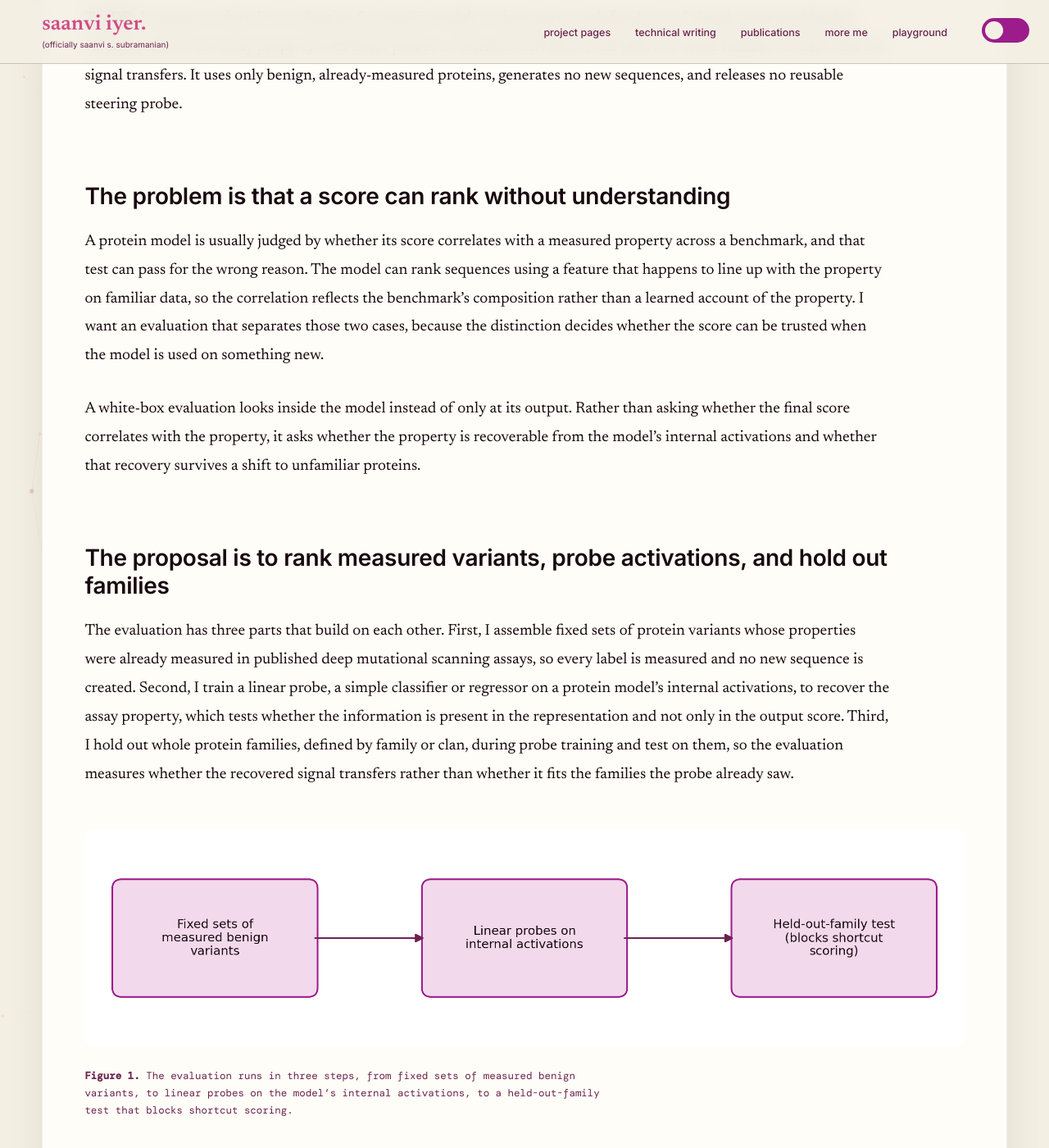
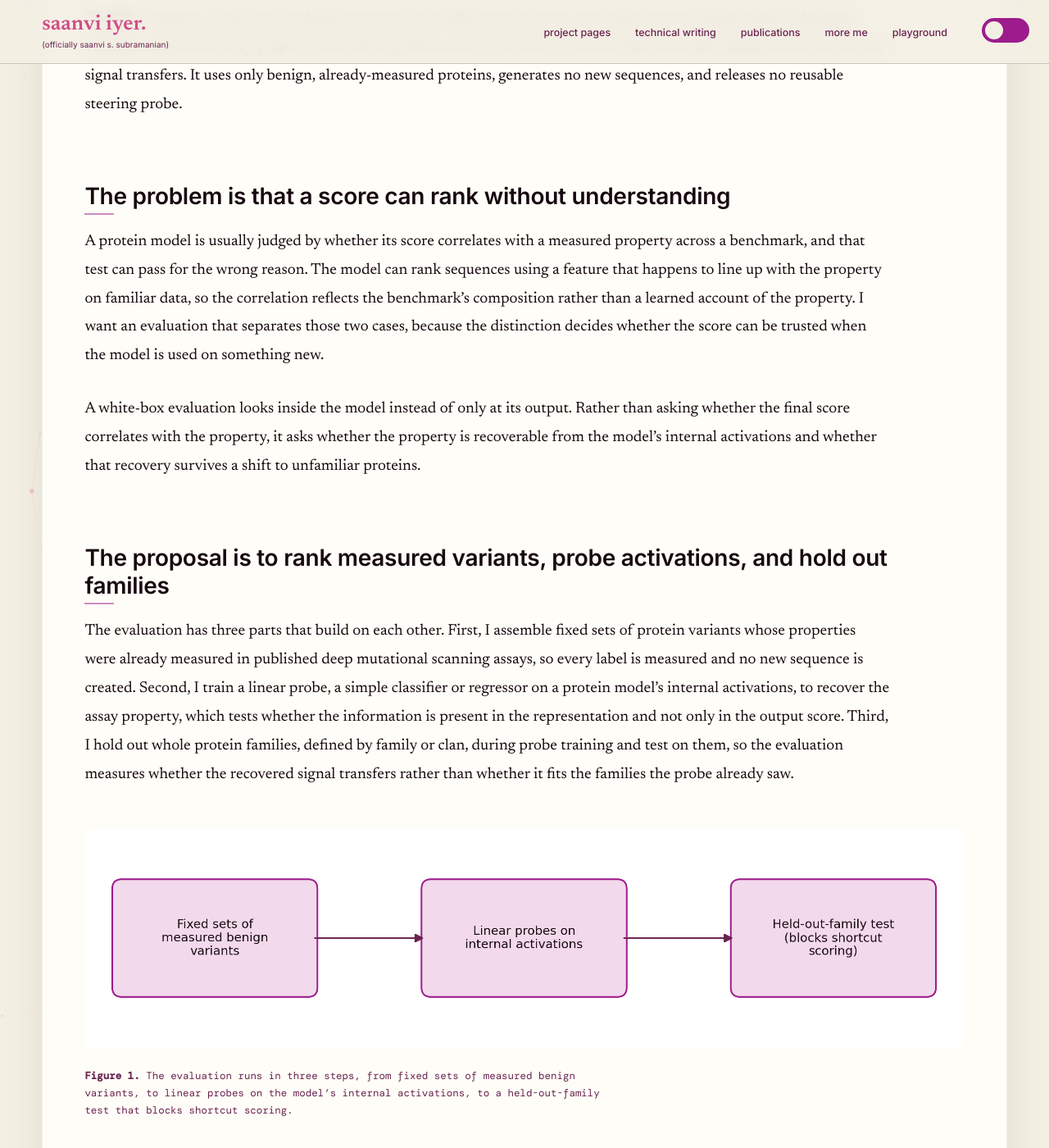
Before and after one commit to saanviiyer/saanviiyer.github.io, a Jekyll site: the page built from _posts/2026-10-01-white-box-protein-eval.md, in a window 1280 px wide and 1400 px high, scrolled down 468 px. Shown: the whole window at 82% size. Built offline with Jekyll 4.4.1, drawn with Linux system fonts in a browser that asks for light colours; some web fonts are replaced.

Commit message:
Add scroll reveals to research posts, additive so content never depends on JS
Short fade-and-lift as blocks come into view, plus a heading accent rule that
draws itself in and a slight lift on figure hover. Durations 0.18-0.5s on one
easing curve, cubic-bezier(0.22, 1, 0.36, 1), matching the motion already used
elsewhere on the site.

The first version gated the content on JS: CSS set opacity:0 and an
IntersectionObserver revealed it. Testing against a served copy showed the
observer firing zero times in a sandboxed context, which renders the entire
post blank. Rewritten so nothing is ever hidden by CSS and the animation is
purely additive, then verified: 0 hidden blocks, reveal resolves to rp-pop-in
at 0.42s on the intended curve.

Bails out early when IntersectionObserver is missing or the reader prefers
reduced motion, and the reduced-motion media query also kills the animations
and the figure transition.

Co-Authored-By: Claude Opus 5 <noreply@anthropic.com>

```diff
--- a/assets/css/style.css
+++ b/assets/css/style.css
@@ -1377,3 +1377,55 @@ footer a,
 /* ============ responsive display math: scroll wide equations on mobile ============ */
 mjx-container { max-width: 100%; }
 mjx-container[display="true"] { overflow-x: auto; overflow-y: hidden; }
+
+/* ============ research-post motion =========================================
+   Restrained scroll reveals for long technical posts. Same vocabulary the rest
+   of this site uses: short durations, one easing curve, a few pixels of travel,
+   and a hard reduced-motion kill switch.
+
+   DESIGN RULE: content is NEVER hidden by CSS waiting on JS. An earlier
+   version set opacity:0 and relied on an IntersectionObserver to reveal it,
+   which renders the whole post blank anywhere the observer does not fire. The
+   animation is purely additive: if nothing runs, the post simply reads.
+   ========================================================================== */
+@keyframes rp-pop-in {
+  from { opacity: 0; transform: translateY(6px); }
+  to   { opacity: 1; transform: translateY(0); }
+}
+
+/* Additive only. No rule here sets opacity:0 on its own. */
+.research-post .rp-reveal {
+  animation: rp-pop-in .42s cubic-bezier(0.22, 1, 0.36, 1) both;
+}
+
+/* Figures lift slightly on hover, as publication thumbnails do elsewhere. */
+.research-post .rp-body p > img {
+  transition: transform .5s cubic-bezier(0.22, 1, 0.36, 1), box-shadow .3s ease;
+  will-change: transform;
+}
+.research-post .rp-body p > img:hover {
+  transform: scale(1.015);
+  box-shadow: 0 6px 28px rgba(0, 0, 0, .13);
+}
+
+/* Section headings carry a short accent rule. It is drawn at full width by
+   default and only animates in when the reveal class lands. */
+.research-post .rp-body > h2 { position: relative; }
+.research-post .rp-body > h2::after {
+  content: "";
+  position: absolute;
+  left: 0; bottom: -6px;
+  height: 2px; width: 2.25rem;
+  background: var(--accent);
+  opacity: .5;
+}
+.research-post .rp-reveal.rp-h2::after {
+  animation: rp-rule .55s cubic-bezier(0.22, 1, 0.36, 1) .1s both;
+}
+@keyframes rp-rule { from { width: 0; } to { width: 2.25rem; } }
+
+@media (prefers-reduced-motion: reduce) {
+  .research-post .rp-reveal,
+  .research-post .rp-reveal.rp-h2::after { animation: none !important; }
+  .research-post .rp-body p > img { transition: none; }
+}
```
Also changed, not shown: _layouts/post.html (+34 -0 lines).
